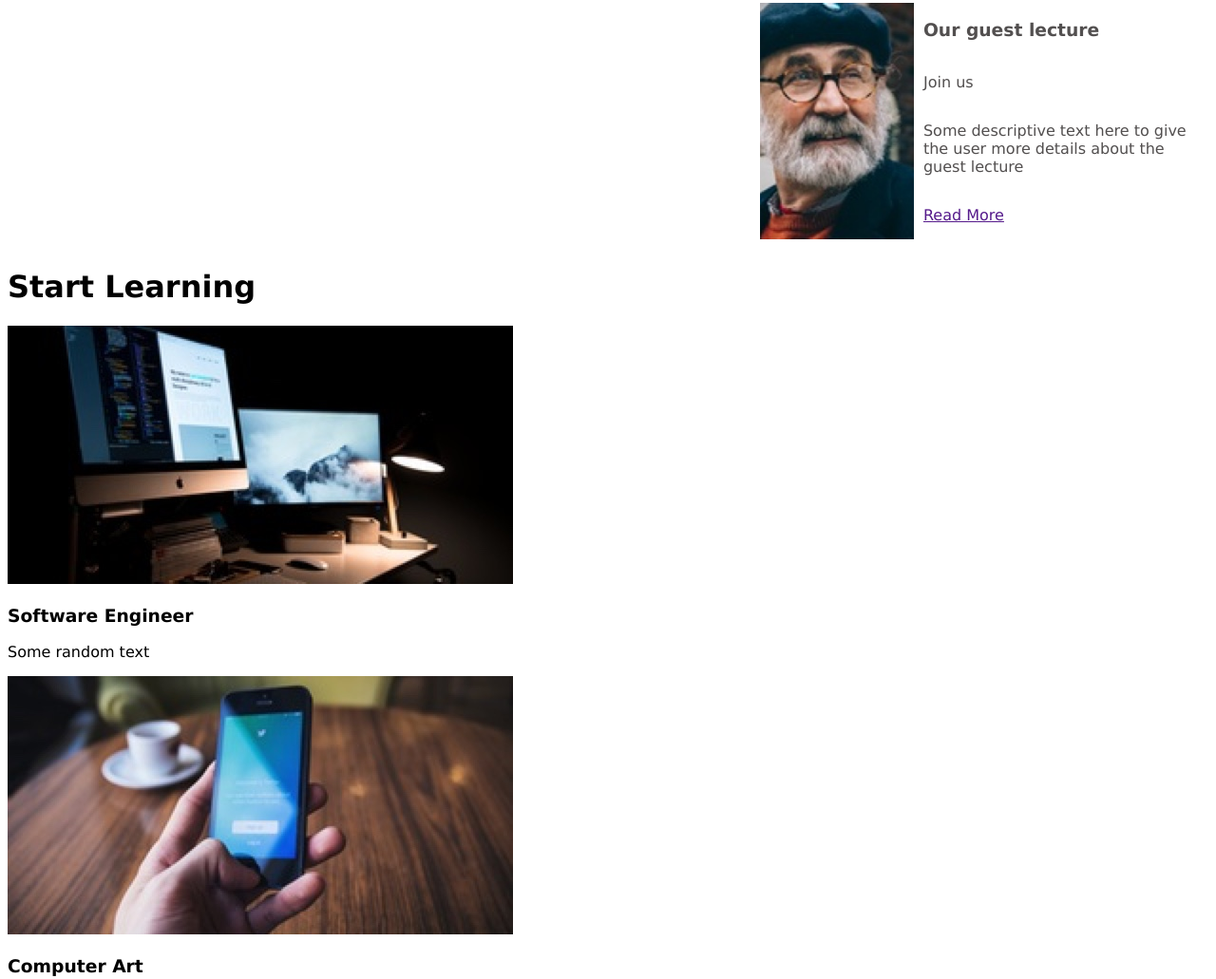
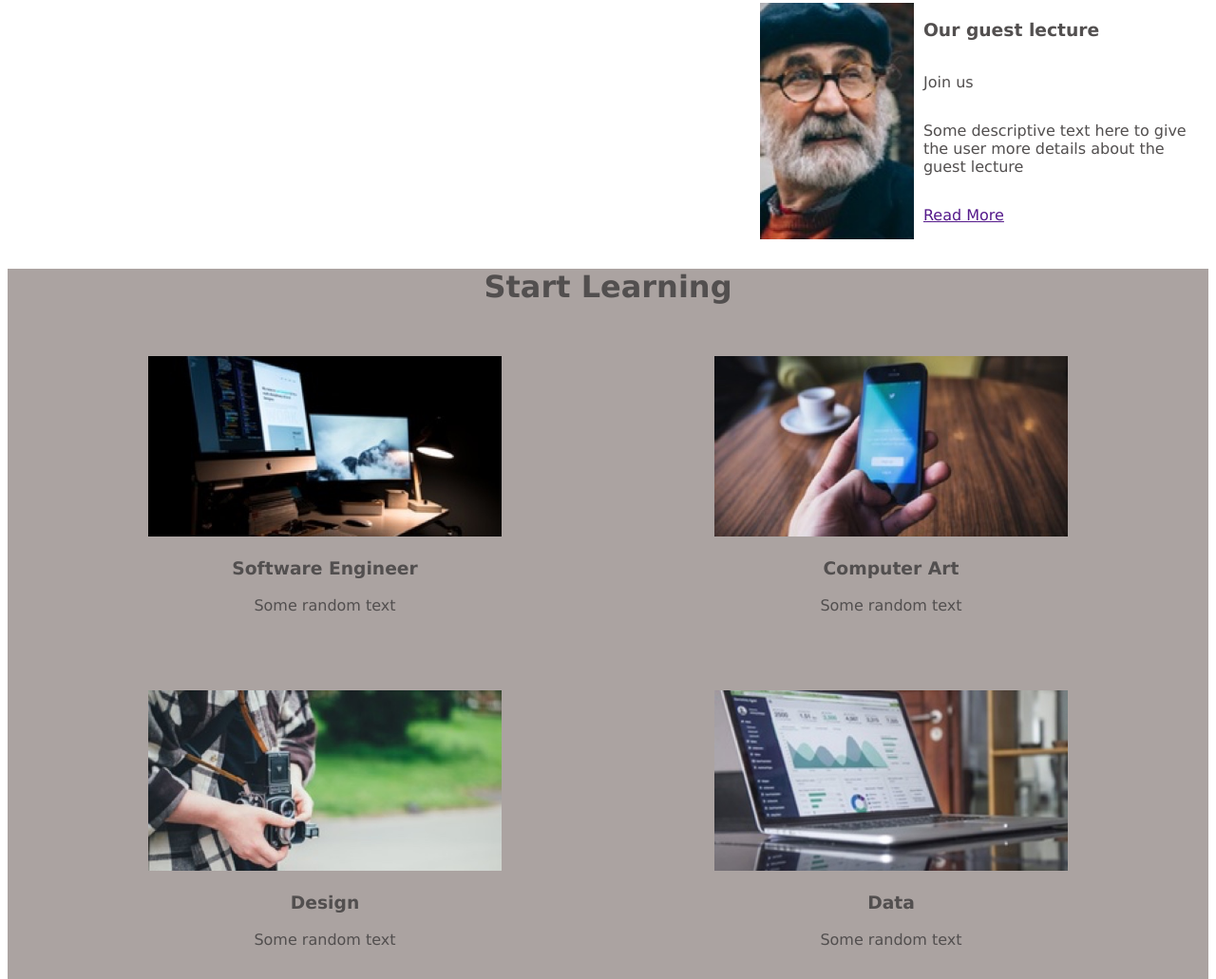
Before and after one commit to LeonMichel96/colmar_academy_2, a plain HTML site: page index.html in a window 1280 px wide. Shown: the part 1192-2223 px from the top of the page at 95% size. Drawn offline with Linux system fonts and the light colour scheme.

Commit message:
section 3 styled

```diff
--- a/index.html
+++ b/index.html
@@ -62,6 +62,7 @@
   </div>
   <div class="section_3">
     <h1>Start Learning</h1>
+    <div class="images">
       <div class="box">
         <img src="resources/multimedia/images/course-software.jpg" alt="">
         <h3>Software Engineer</h3>
@@ -93,5 +94,6 @@
         <p>Some random text</p>
       </div>
     </div>
+  </div>
 </body>
 </html>
--- a/resources/css/style.css
+++ b/resources/css/style.css
@@ -87,3 +87,25 @@ button{
   flex-direction: column;
   margin-left: 10px;
 }
+
+.section_3{
+  background-color: #aba3a1 ;
+  color: #524f4f;
+  text-align: center;
+  margin-top: 20px;
+}
+
+.section_3 .images{
+  display: flex;
+  flex-wrap:wrap;
+  justify-content: center;
+  align-items: center;
+}
+
+.section_3 img{
+  width: 70%;
+  height: auto;
+}
+.section_3 .box{
+  margin: 32px;
+}
```
Lines whose indentation alone changed are shown as unchanged.
